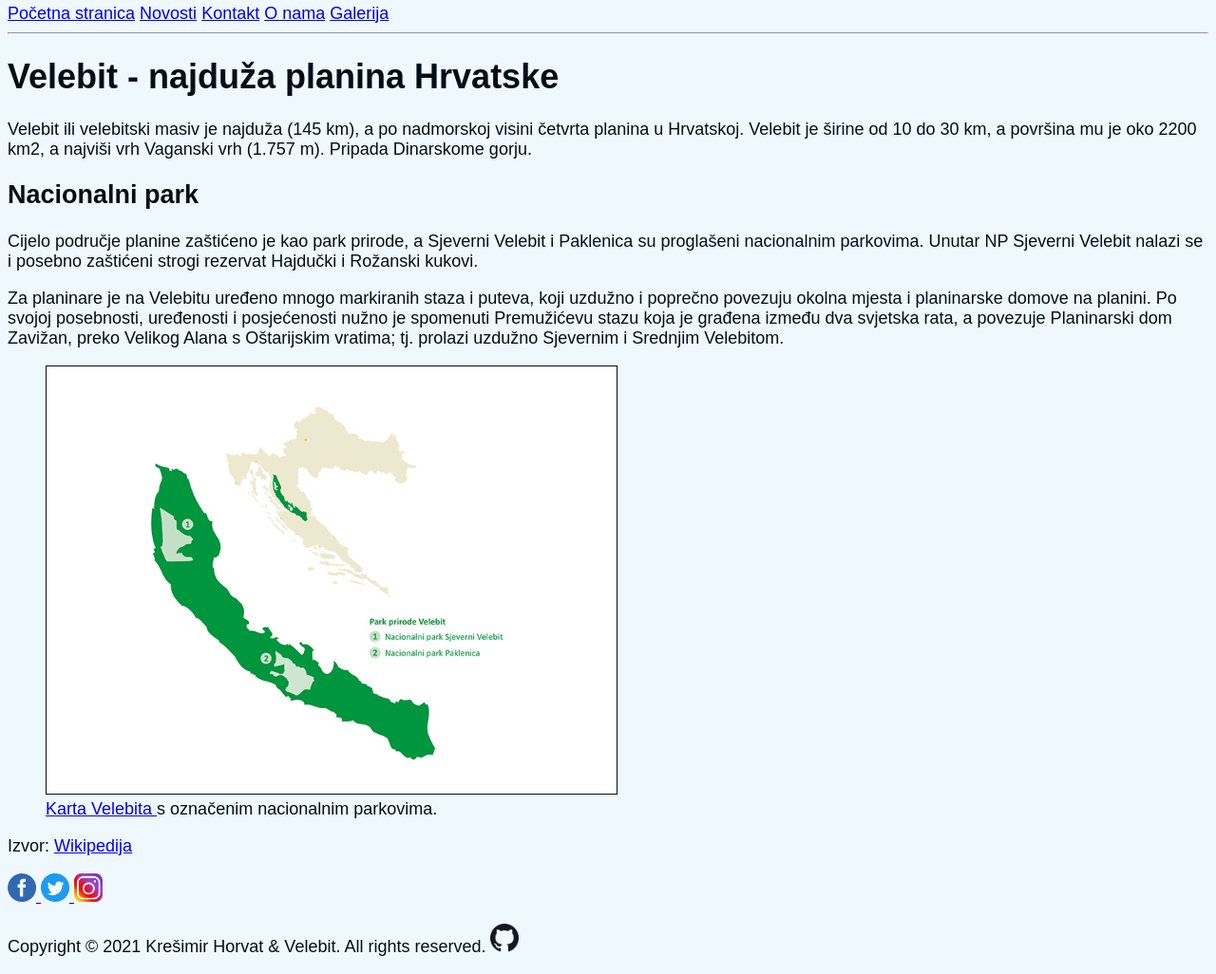
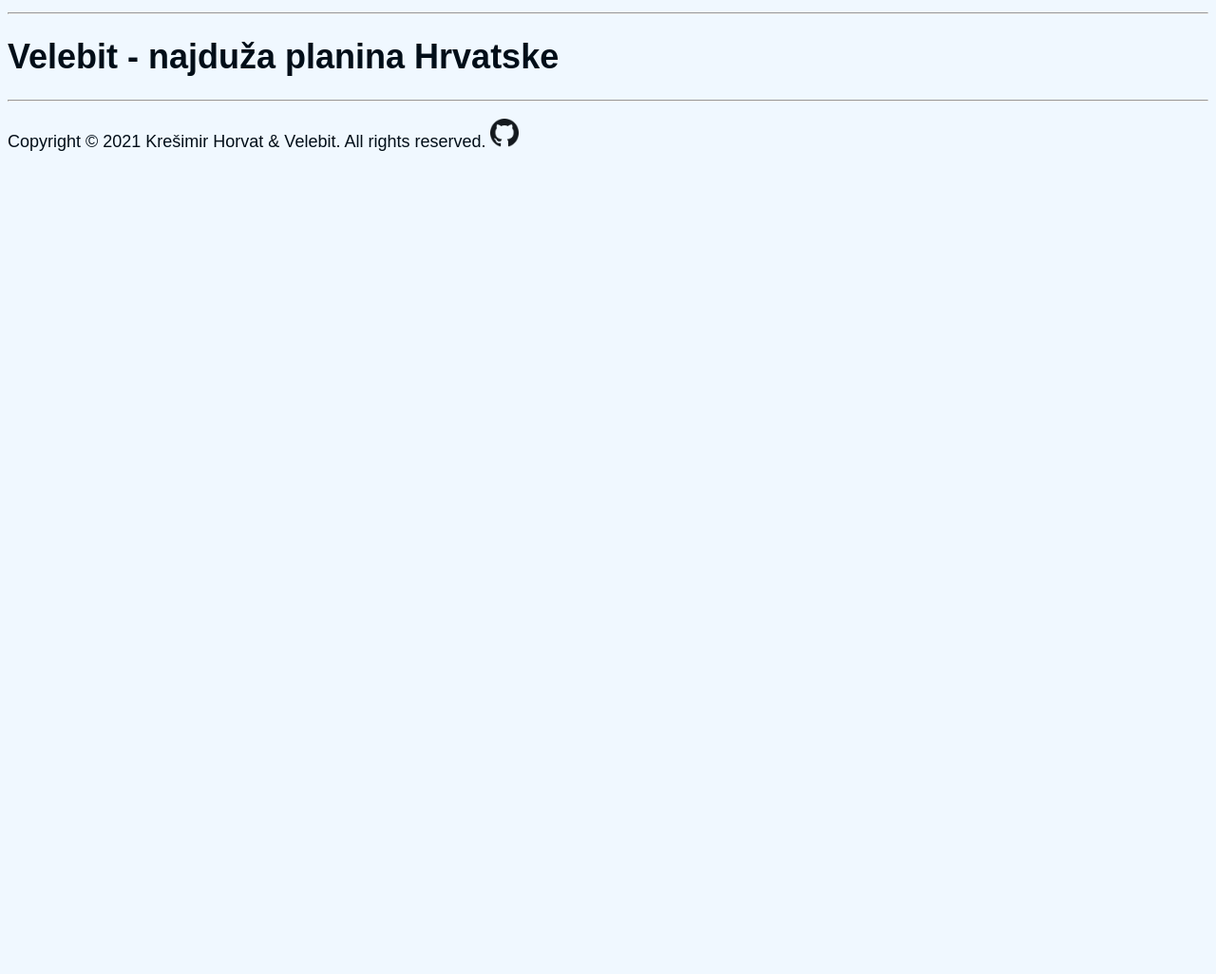
Before and after one commit to khorva1/Web_vjezbe, a plain HTML site: page vježba 10/index.html in a window 1280 px wide. Shown: the part 519-1545 px from the top of the page at 95% size. After the commit the page ends 800 px from the top, so only its background shows below. Drawn offline with Linux system fonts and the light colour scheme.

Commit message:
Add files via upload

```diff
--- a/vježba 10/index.html
+++ b/vježba 10/index.html
@@ -14,48 +14,15 @@
     <header>
         <img src= "images/velebit-hor1.jpg" alt="Velebit" title="Velebit" width= "100%"/>
     </header>
-    <nav>
-        <a href = "index.html" target="_self">Početna stranica</a>
-        <a href = "news.html">Novosti</a>
-        <a href = "contact.html">Kontakt</a>
-        <a href = "about.html">O nama</a>
-        <a href = "gallery.html">Galerija</a>
-    </nav>
+
     <hr/>
     <h1> Velebit - najduža planina Hrvatske</h1>
-    <p>  Velebit ili velebitski masiv je najduža (145 km),
-        a po nadmorskoj visini četvrta planina u Hrvatskoj.
-        Velebit je širine od 10 do 30 km, a površina mu je oko 2200 km2,
-         a najviši vrh Vaganski vrh (1.757 m). Pripada Dinarskome gorju.</p>
-    <h2> Nacionalni park</h2>
-    <p> Cijelo područje planine zaštićeno je kao park prirode, a Sjeverni Velebit
-         i Paklenica su proglašeni nacionalnim parkovima. Unutar NP Sjeverni Velebit nalazi
-          se i posebno zaštićeni strogi rezervat Hajdučki i Rožanski kukovi. </p>
-    <p> Za planinare je na Velebitu uređeno mnogo markiranih staza i puteva,
-        koji uzdužno i poprečno povezuju okolna mjesta i planinarske domove
-         na planini. Po svojoj posebnosti, uređenosti i posjećenosti nužno
-         je spomenuti Premužićevu stazu koja je građena između dva svjetska rata,
-          a povezuje Planinarski dom Zavižan, preko Velikog Alana s Oštarijskim
-          vratima; tj. prolazi uzdužno Sjevernim i Srednjim Velebitom.</p>
-    <figure>
-        <img src="images/velebit-karta.jpg" alt="karta velebita" width="600" border="1">
-        <figcaption>
-            <a href= "https://np-sjeverni-velebit.hr/www/hr/park#gallery49f8a9b6b9-1"
-            target="_blank" >
-                Karta Velebita </a>  s označenim nacionalnim parkovima.
-        </figcaption>
-    </figure>
-        <p>Izvor:
-                <a href= "https://hr.wikipedia.org/wiki/Velebit"
-                target="_blank" >
-                    Wikipedija </a>  </p>
-            <a href="https://www.facebook.com/" target="_blank">
-                <img src = "images/fejs.png" width="30"> </a>
-            <a href="https://www.twitter.com/" target="_blank">
-                    <img src = "images/twitter.png" width="30"> </a>
-            <a href="https://www.instagram.com/" target="_blank">
-                        <img src = "images/insta.png" width="30"> </a>
-        </p>
+    <hr/>
+
+
+
+
+
      <footer>
          <p>
             Copyright &copy; 2021 Krešimir Horvat &amp; Velebit. All rights reserved.
```
